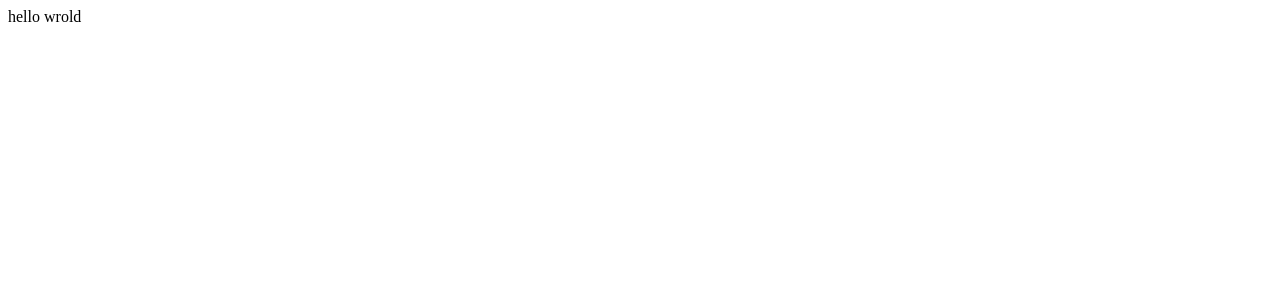
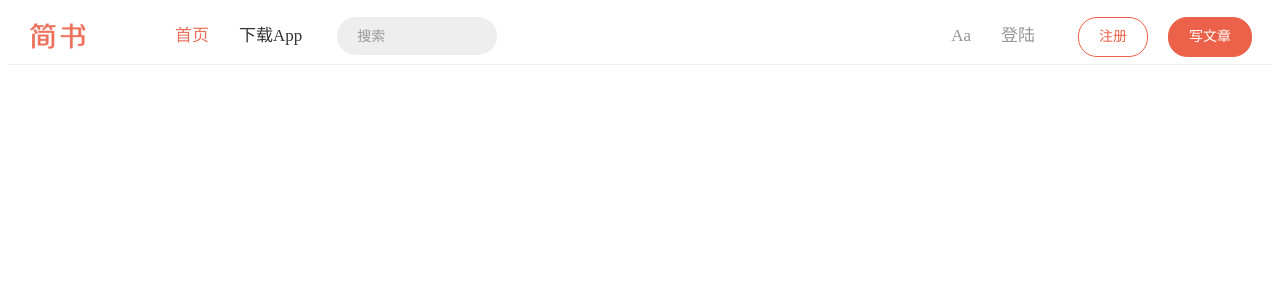
Before and after one commit to FELBC/jianshu, a React (Create React App) app: page / in a window 1280 px wide. Shown: the top 300 px of the page. Built offline with nearby package versions, Linux system fonts and the light colour scheme.

Commit message:
新增common/header/index.js,style.js,简书header通过styled-components新增相关样式组件进行布局

```diff
--- a/src/App.js
+++ b/src/App.js
@@ -1,11 +1,10 @@
 import React, { Component } from 'react';
+import Header from './common/header';
 
 class App extends Component{
   render(){
     return(
-      <div className='dell'>
-        hello wrold
-      </div>
+      <Header />
     );
   }
 }
--- /dev/null
+++ b/src/common/header/index.js
@@ -0,0 +1,33 @@
+import React, { Component } from 'react';
+import {
+    HeaderWrapper,
+    Logo,
+    Nav,
+    NavItem,
+    NavSearch,
+    Addition,
+    Button
+} from './style';
+
+class Header extends Component {
+    render(){
+        return (
+            <HeaderWrapper>
+                <Logo />
+                <Nav>
+                    <NavItem className='left active'>首页</NavItem>
+                    <NavItem className='left'>下载App</NavItem>
+                    <NavItem className='right'>登陆</NavItem>
+                    <NavItem className='right'>Aa</NavItem>
+                    <NavSearch></NavSearch>
+                </Nav>
+                <Addition>
+                    <Button className='writting'>写文章</Button>
+                    <Button className='reg'>注册</Button>
+                </Addition>
+            </HeaderWrapper>
+        )
+    }
+}
+
+export default Header;
--- /dev/null
+++ b/src/common/header/style.js
@@ -0,0 +1,93 @@
+import styled from 'styled-components';
+import logoPic from '../../statics/logo.png';
+
+// 定义有样式的组件导出
+// 样式放到独立的组件中，样式不会影响其他的组件
+// 解决潜在样式冲突问题
+export const HeaderWrapper = styled.div`
+    position:relative;
+    height:56px;
+    border-bottom:1px solid #f0f0f0;
+`;
+
+export const Logo = styled.a.attrs({
+    href:'/'
+})`
+    position:absolute;
+    top:0;
+    left:0;
+    display:block;
+    width:100px;
+    height:56px;
+    background:url(${logoPic});
+    background-size:contain;
+`;
+
+export const Nav = styled.div`
+    width:960px;
+    height:100%;
+    padding-right:70px;
+    box-sizing:border-box;
+    margin:0 auto;
+`;
+
+export const NavItem = styled.div`
+    line-height:56px;
+    padding:0 15px;
+    font-size:17px;
+    color:#333;
+    &.left{
+        float:left;
+    }
+    &.right{
+        float:right;
+        color:#969696;
+    }
+    &.active{
+        color:#ea6f5a;
+    }
+`;
+
+export const NavSearch = styled.input.attrs({
+    placeholder:'搜索'
+})`
+    width:160px;
+    height:38px;
+    margin-top:9px;
+    margin-left:20px;
+    box-sizing:border-box;
+    padding:0 20px;
+    border:none;
+    outline:none;
+    border-radius:19px;
+    background:#eee;
+    font-size:14px;
+    &::placeholder{
+        color:#999;
+    }
+`;
+
+export const Addition = styled.div`
+    position:absolute;
+    right:0;
+    top:0;
+    height:56px;
+`;
+
+export const Button = styled.div`
+    float:right;
+    margin-top:9px;
+    margin-right:20px;
+    padding:0 20px;
+    line-height:38px;
+    border-radius:19px;
+    border:1px solid #ec6149;
+    font-size:14px;
+    &.reg{
+        color:#ec6149;
+    }
+    &.writting{
+        color:#fff;
+        background:#ec6149;
+    }
+`;
```
Also changed, not shown: src/statics/logo.png (added).
